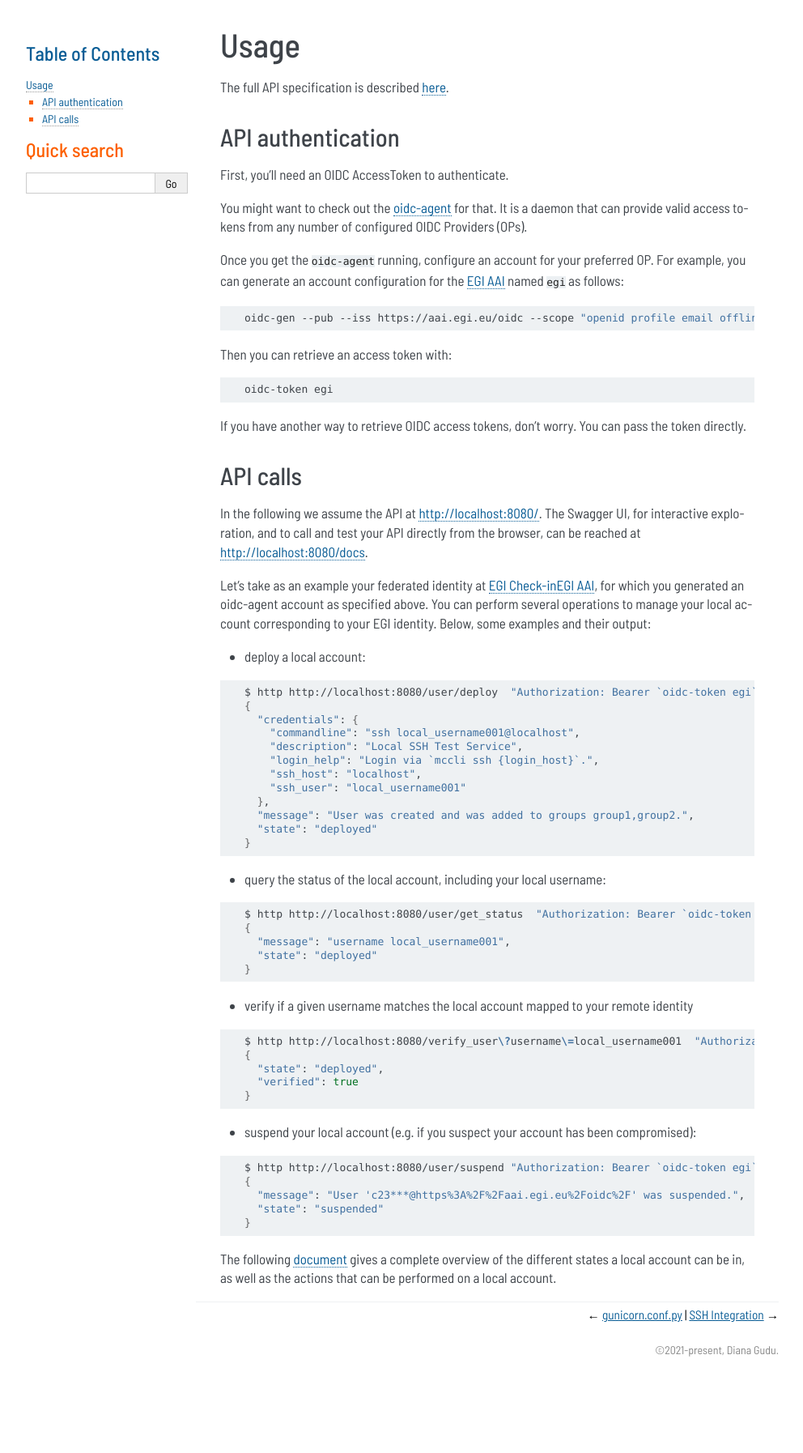
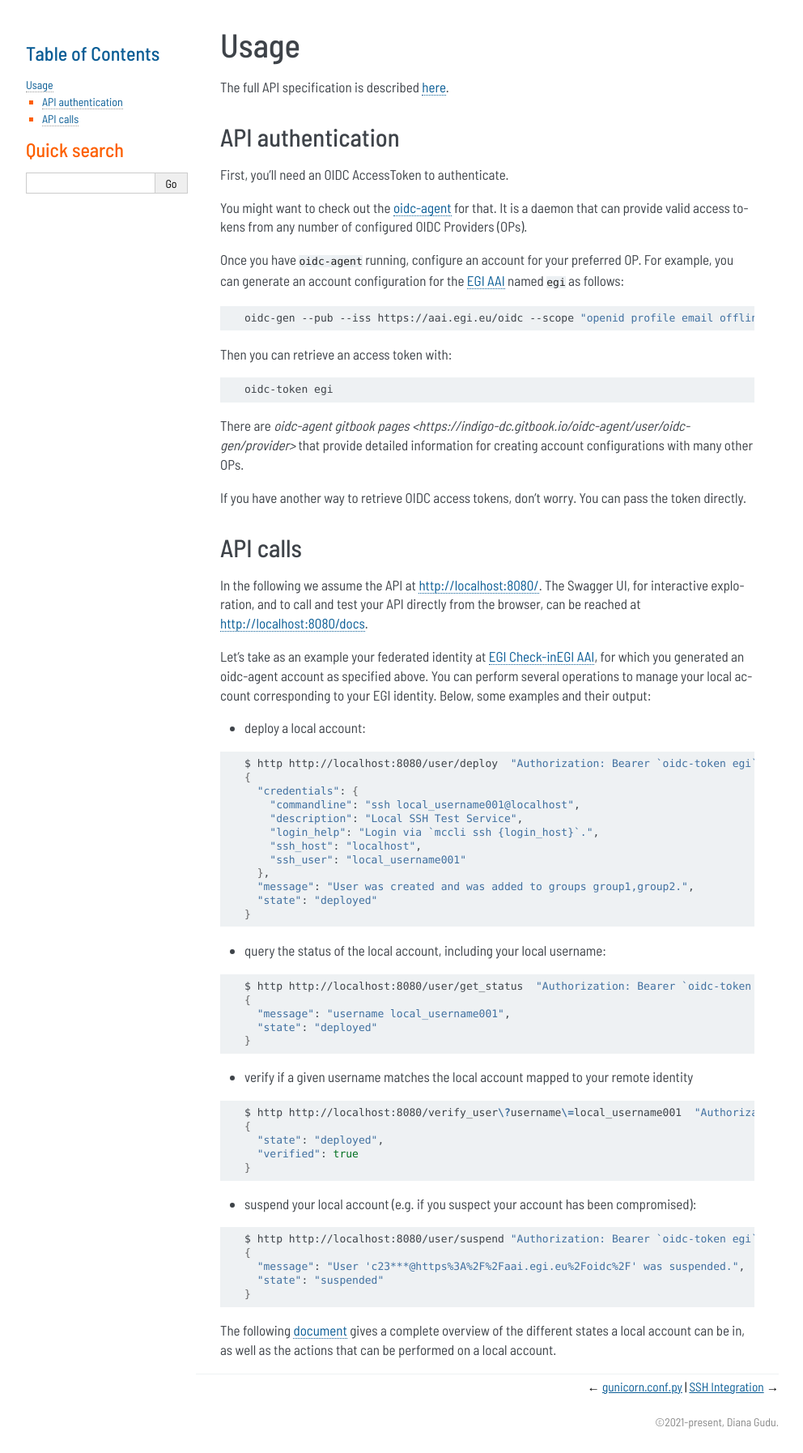
Before and after one commit to dianagudu/motley_cue, a Sphinx documentation site: the page built from doc/source/usage.rst, in a window 1280 px wide. Shown: the whole page at 81% size, without its empty margins (148-1140 px from the left). Built offline with Sphinx 7.4.7, drawn with Linux system fonts in a browser that asks for light colours; before the commit the page ends 1705 px from its top, so only the background shows below that.

Commit message:
Add information for other providers with oidc-agent

```diff
--- a/doc/source/usage.rst
+++ b/doc/source/usage.rst
@@ -13,7 +13,7 @@ First, you'll need an OIDC AccessToken to authenticate.
 
 You might want to check out the `oidc-agent <https://github.com/indigo-dc/oidc-agent>`_ for that. It is a daemon that can provide valid access tokens from any number of configured OIDC Providers (OPs).
 
-Once you get the ``oidc-agent`` running, configure an account for your preferred OP. For example, you can generate an account configuration for the `EGI AAI <https://aai.egi.eu/oidc>`_  named ``egi`` as follows:
+Once you have ``oidc-agent`` running, configure an account for your preferred OP. For example, you can generate an account configuration for the `EGI AAI <https://aai.egi.eu/oidc>`_  named ``egi`` as follows:
 
 .. code-block:: bash
 
@@ -24,6 +24,8 @@ Then you can retrieve an access token with:
 .. code-block:: bash
 
   oidc-token egi
+
+There are `oidc-agent gitbook pages <https://indigo-dc.gitbook.io/oidc-agent/user/oidc-gen/provider>` that provide detailed information for creating account configurations with many other OPs.
 
 If you have another way to retrieve OIDC access tokens, don't worry. You can pass the token directly.
 
```
